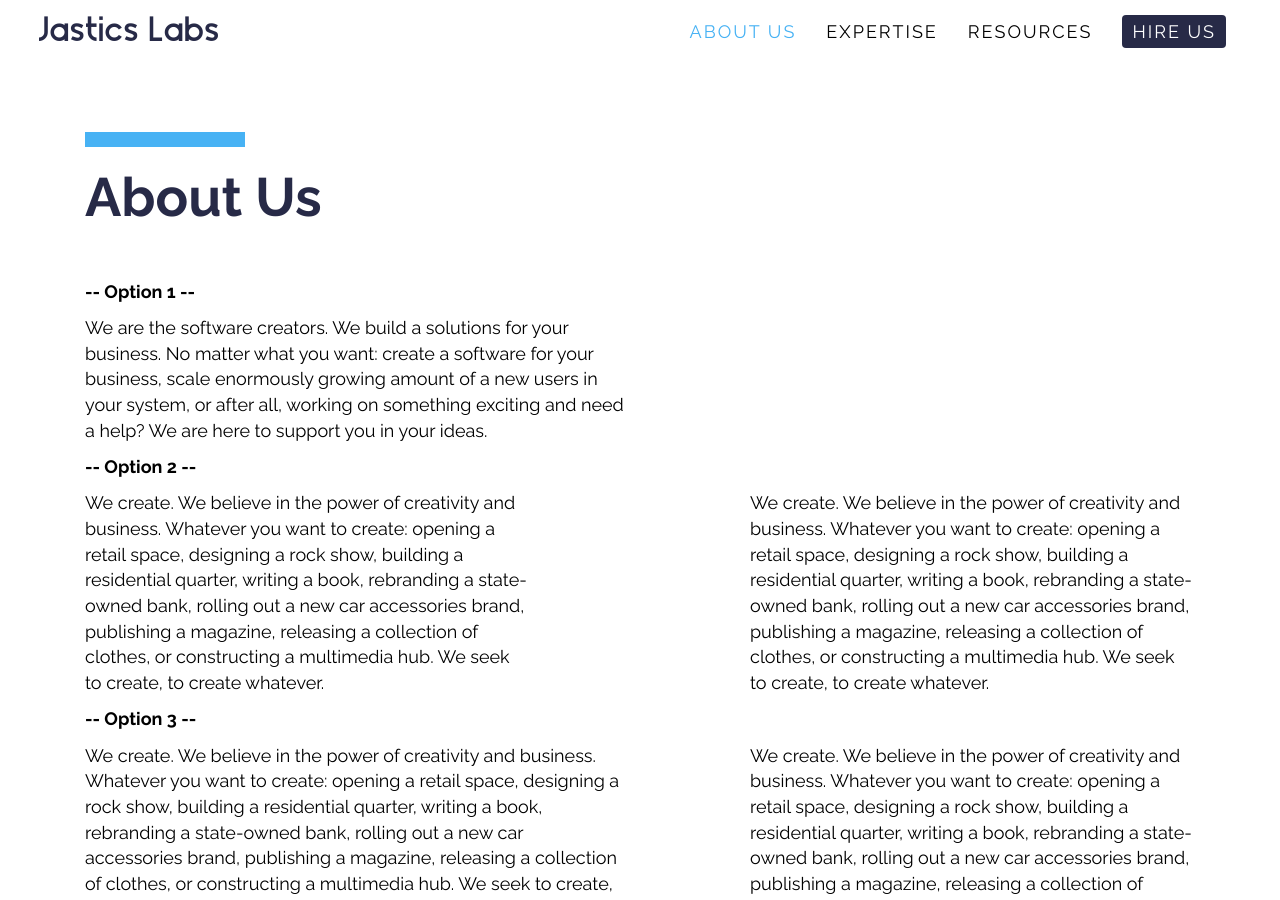
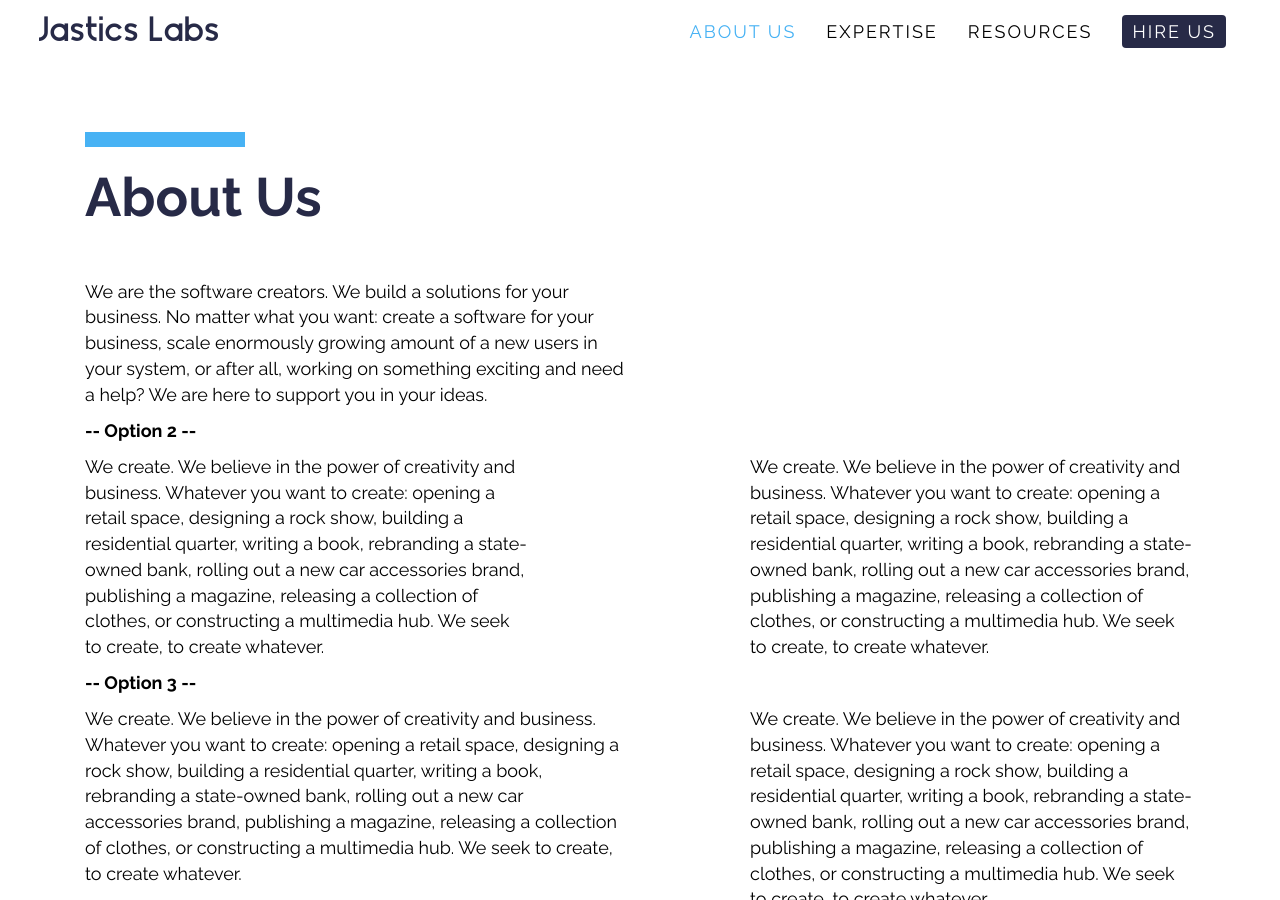
Before and after one commit to ivanursul/jastics, a Jekyll site: the page built from about-us.html, in a window 1280 px wide and 900 px high. Built offline with Jekyll 4.4.1, drawn with Linux system fonts in a browser that asks for light colours.

Commit message:
Working on clients section

```diff
--- a/about-us.html
+++ b/about-us.html
@@ -11,9 +11,6 @@ title: "About Us"
 
 
     <div class="row">
-        <p class="col-md-12">
-            <strong>-- Option 1 --</strong>
-        </p>
         <div class="col-md-6">
             <p>
               We are the software creators. We build a solutions for your business. No matter what you want: create a software for your business, scale enormously growing amount of a new users in your system, or after all, working on something exciting and need a help? We are here to support you in your ideas.
```
